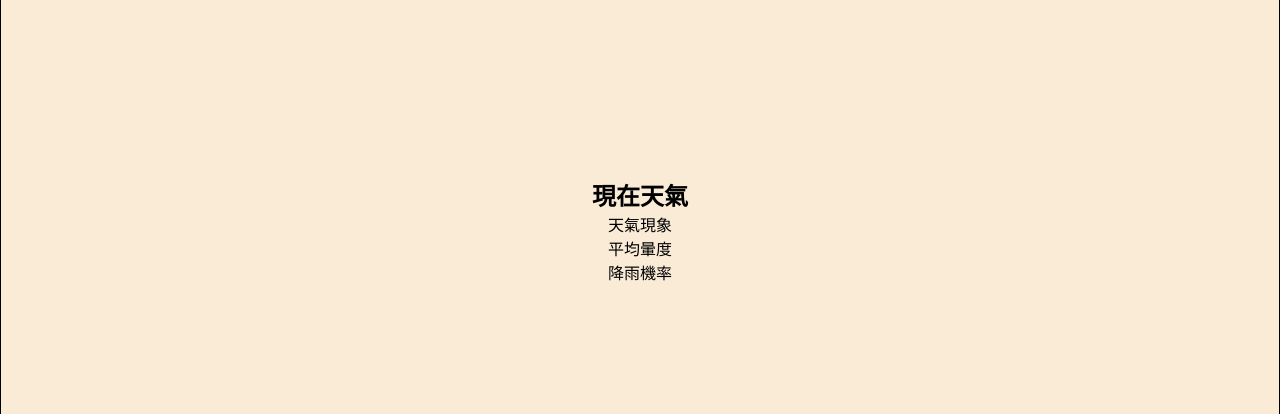
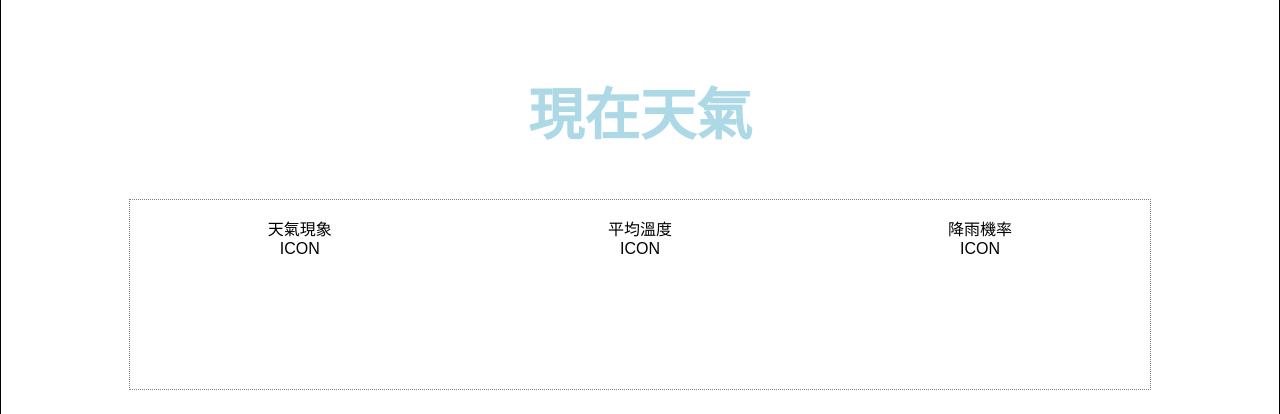
Before and after one commit to freddy990117/Taiwan-Weather, a React (Vite) app: page /about in a window 1280 px wide. Shown: the part 538-952 px from the top of the page. Built offline with nearby package versions, Linux system fonts and the light colour scheme; no server answers.

Commit message:
新增 “現在天氣”

```diff
--- a/src/Pages/About.jsx
+++ b/src/Pages/About.jsx
@@ -11,13 +11,18 @@ const About = () => {
       <section className="about now-weather">
         <h1>現在天氣</h1>
         <div className="about-weather">
-          <div className="about-wind">天氣現象</div>
+          <div className="about-wind">
+            天氣現象
+            <span className="icon wind">ICON</span>
+          </div>
           <div className="about-temp">
-            平均暈度
-            <span className="temp"></span>
+            平均溫度
+            <span className="icon temp">ICON</span>
           </div>
-          <div className="about-rain">降雨機率</div>
-          <span className="rain"></span>
+          <div className="about-rain">
+            降雨機率
+            <span className="icon rain">ICON</span>
+          </div>
         </div>
       </section>
       <section className="about future-weather">天氣預測</section>
--- a/src/styles/about.css
+++ b/src/styles/about.css
@@ -16,7 +16,20 @@
 }
 .now-weather {
   flex-direction: column;
-  background-color: antiquewhite;
+  width: 100%;
+  h1 {
+    color: lightblue;
+    font-size: 3.5rem;
+    margin-bottom: 3rem;
+  }
+  .about-weather {
+    width: 80%;
+    height: 40%;
+    border: 1px dotted gray;
+    display: flex;
+    padding: 1rem 0;
+    justify-content: space-between;
+  }
 }
 .future-weather {
   background-color: blue;
@@ -27,3 +40,9 @@
 .future-temp {
   background-color: lightgray;
 }
+
+.icon {
+  display: flex;
+  align-items: center;
+  justify-content: center;
+}
```
